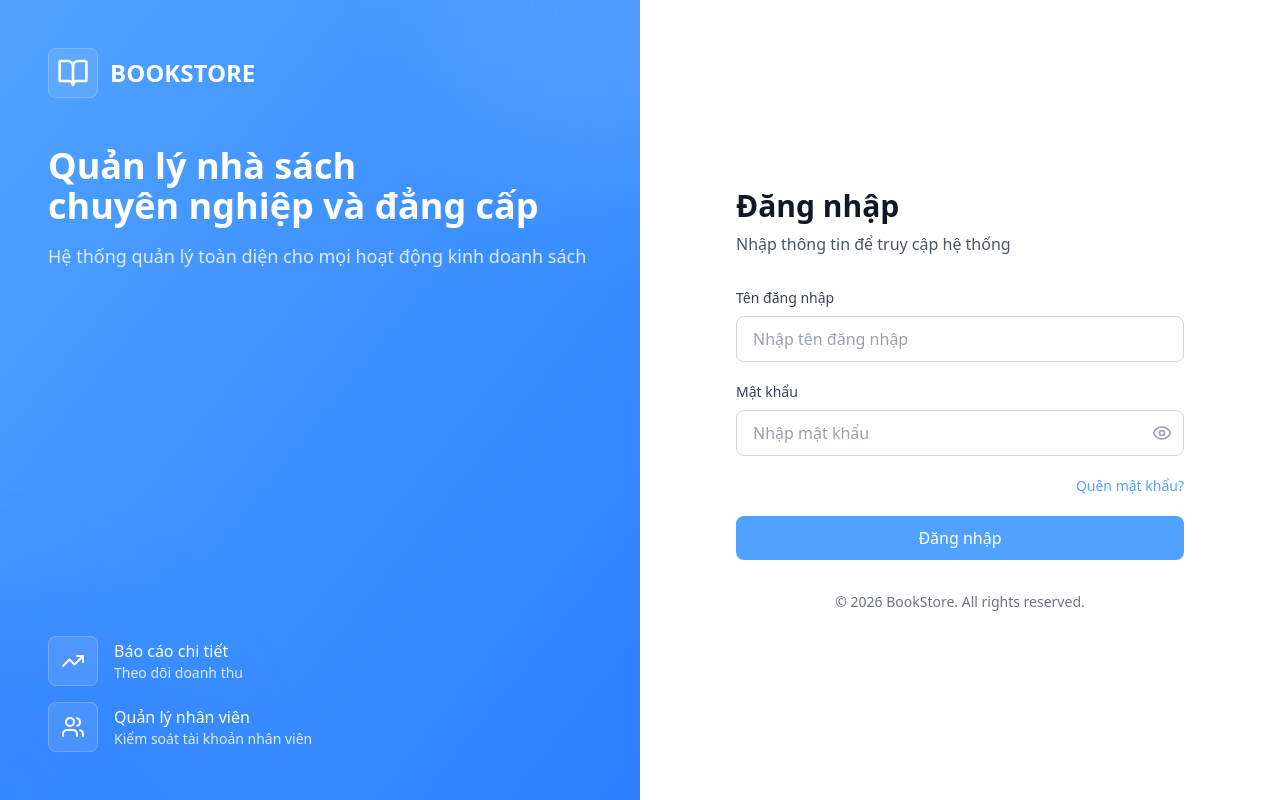
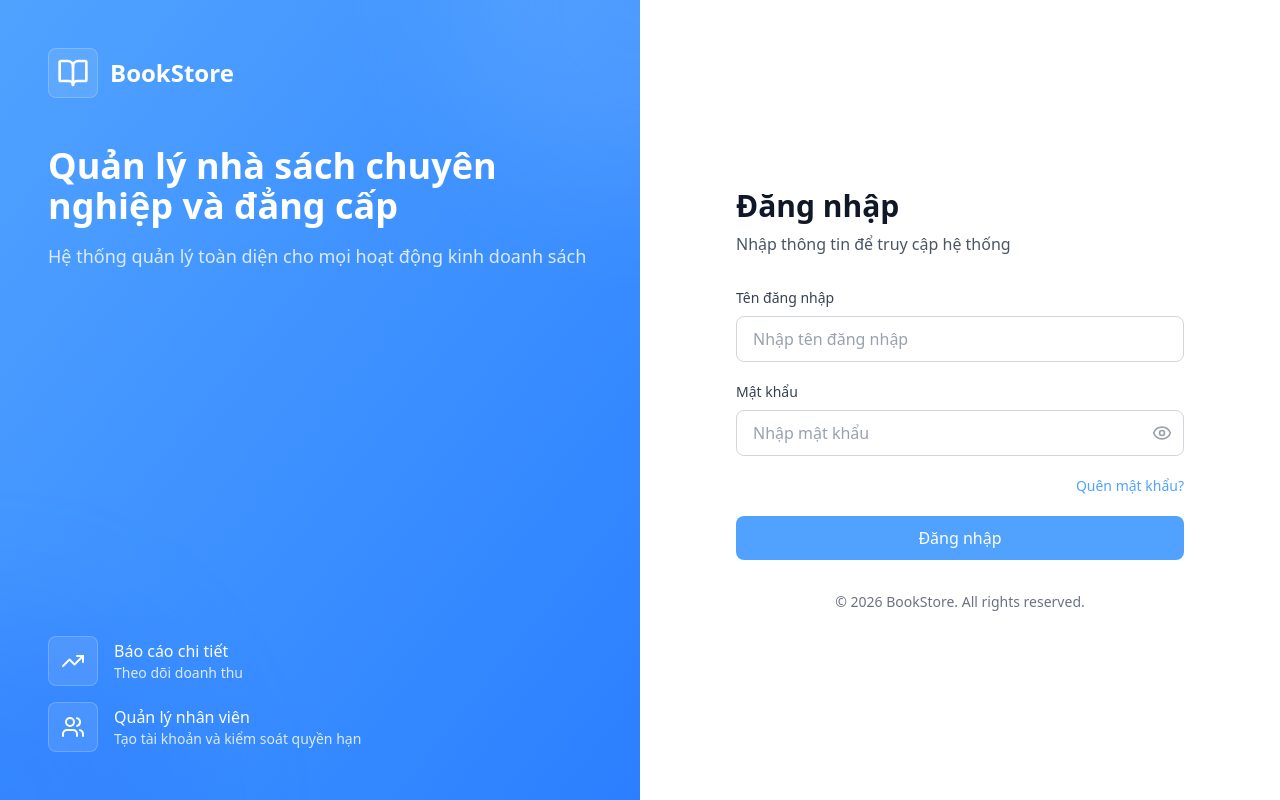
Before and after one commit to tienthanhnguyen331/bookstore-management-group10, a React (Vite) app in the folder client/: page /login in a window 1280 px wide. Built offline with nearby package versions, Linux system fonts and the light colour scheme.

Commit message:
refactor: update LoginPage using common AuthBrandingSidebar

```diff
--- /dev/null
+++ b/client/src/components/auth/AuthBrandingSidebar.jsx
@@ -0,0 +1,41 @@
+import { BookOpen } from 'lucide-react';
+
+export default function AuthBrandingSidebar({ title, subtitle, features }) {
+    return (
+        <div className="hidden lg:flex lg:w-1/2 bg-linear-to-br from-blue-400 to-blue-500 p-12 flex-col justify-between relative overflow-hidden">
+            {/* Decorative Elements */}
+            <div className="absolute top-0 right-0 w-96 h-96 bg-blue-300 rounded-full opacity-20 blur-3xl -mr-48 -mt-48"></div>
+            <div className="absolute bottom-0 left-0 w-96 h-96 bg-blue-600 rounded-full opacity-20 blur-3xl -ml-48 -mb-48"></div>
+
+            <div className="relative z-10">
+                <div className="flex items-center gap-3 mb-12">
+                    <div className="bg-white/10 backdrop-blur-sm p-2 rounded-lg border border-white/20">
+                        <BookOpen className="h-8 w-8 text-white" />
+                    </div>
+                    <span className="text-2xl font-bold text-white">BookStore</span>
+                </div>
+
+                <h2 className="text-4xl font-bold text-white mb-4">
+                    {title}
+                </h2>
+                <p className="text-blue-100 text-lg">
+                    {subtitle}
+                </p>
+            </div>
+
+            <div className="relative z-10 space-y-4">
+                {features.map((feature, index) => (
+                    <div key={index} className="flex items-center gap-4 text-white">
+                        <div className="bg-white/10 backdrop-blur-sm p-3 rounded-lg border border-white/20">
+                            <feature.icon className="h-6 w-6" />
+                        </div>
+                        <div>
+                            <div className="font-medium">{feature.title}</div>
+                            <div className="text-sm text-blue-100">{feature.description}</div>
+                        </div>
+                    </div>
+                ))}
+            </div>
+        </div>
+    );
+}
--- a/client/src/pages/LoginPage.jsx
+++ b/client/src/pages/LoginPage.jsx
@@ -3,6 +3,20 @@ import { useNavigate, useLocation, Link } from 'react-router-dom';
 import { useAuth } from '../context/AuthContext';
 import Logo from '../components/Logo';
 import { AlertCircle, BookOpen, Eye, EyeOff, TrendingUp, Users } from 'lucide-react';
+import AuthBrandingSidebar from '../components/auth/AuthBrandingSidebar';
+
+const brandingFeatures = [
+    {
+        icon: TrendingUp,
+        title: 'Báo cáo chi tiết',
+        description: 'Theo dõi doanh thu'
+    },
+    {
+        icon: Users,
+        title: 'Quản lý nhân viên',
+        description: 'Tạo tài khoản và kiểm soát quyền hạn'
+    }
+];
 
 function LoginPage() {
     const [username, setUsername] = useState('');
@@ -36,49 +50,11 @@ function LoginPage() {
    return (
         <div className="min-h-screen flex">
             {/* Left Side - Branding */}
-            <div className="hidden lg:flex lg:w-1/2 bg-linear-to-br from-blue-400 to-blue-500 p-12 flex-col justify-between relative overflow-hidden">
-                {/* Decorative Elements */}
-                <div className="absolute top-0 right-0 w-96 h-96 bg-blue-300 rounded-full opacity-20 blur-3xl -mr-48 -mt-48"></div>
-                <div className="absolute bottom-0 left-0 w-96 h-96 bg-blue-600 rounded-full opacity-20 blur-3xl -ml-48 -mb-48"></div>
-
-                <div className="relative z-10">
-                    <div className="flex items-center gap-3 mb-12">
-                        <div className="bg-white/10 backdrop-blur-sm p-2 rounded-lg border border-white/20">
-                            <BookOpen className="h-8 w-8 text-white" />
-                        </div>
-                        <span className="text-2xl font-semibold text-white">BOOKSTORE</span>
-                    </div>
-
-                    <h2 className="text-4xl font-bold text-white mb-4">
-                        Quản lý nhà sách<br />chuyên nghiệp và đẳng cấp
-                    </h2>
-                    <p className="text-blue-100 text-lg">
-                        Hệ thống quản lý toàn diện cho mọi hoạt động kinh doanh sách
-                    </p>
-                </div>
-
-                <div className="relative z-10 space-y-4">
-                    <div className="flex items-center gap-4 text-white">
-                        <div className="bg-white/10 backdrop-blur-sm p-3 rounded-lg border border-white/20">
-                            <TrendingUp className="h-6 w-6" />
-                        </div>
-                        <div>
-                            <div className="font-medium">Báo cáo chi tiết</div>
-                            <div className="text-sm text-blue-100">Theo dõi doanh thu</div>
-                        </div>
-                    </div>
-                    <div className="flex items-center gap-4 text-white">
-                        <div className="bg-white/10 backdrop-blur-sm p-3 rounded-lg border border-white/20">
-                            <Users className="h-6 w-6" />
-                        </div>
-                        <div>
-                            <div className="font-medium">Quản lý nhân viên</div>
-                            <div className="text-sm text-blue-100">Kiểm soát tài khoản nhân viên</div>
-                        </div>
-                    </div>
-                </div>
-
-            </div>
+            <AuthBrandingSidebar
+                title="Quản lý nhà sách chuyên nghiệp và đẳng cấp"
+                subtitle="Hệ thống quản lý toàn diện cho mọi hoạt động kinh doanh sách"
+                features={brandingFeatures}
+            />
 
             {/* Right Side - Login Form */}
             <div className="w-full lg:w-1/2 flex items-center justify-center p-8 bg-white">
```
